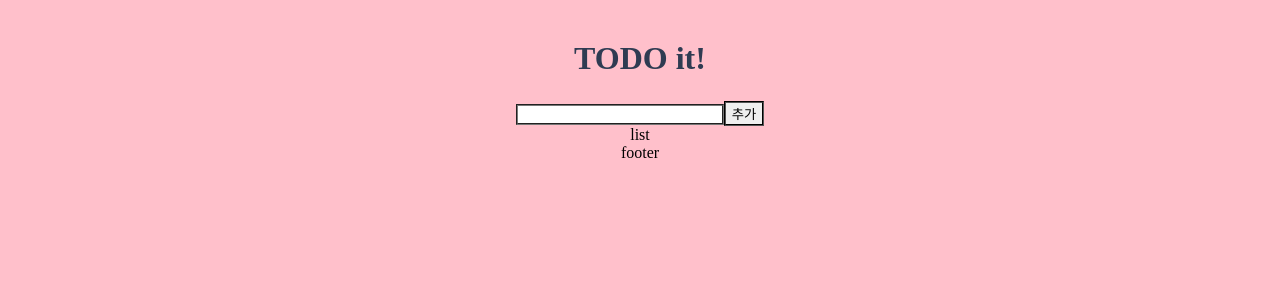
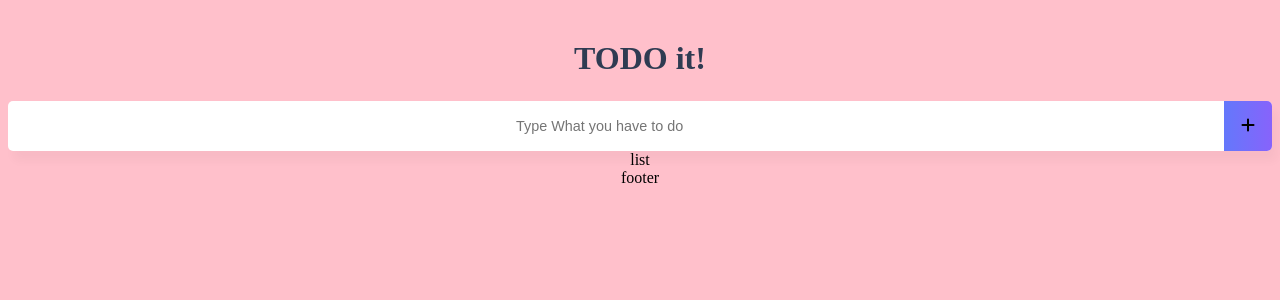
Before and after one commit to yejipractice/VueStudy, a Vue app: page / in a window 1280 px wide. Shown: the top 300 px of the page. Built offline with nearby package versions, Linux system fonts and the light colour scheme.

Commit message:
TodoInput css 추가

```diff
--- a/src/components/TodoInput.vue
+++ b/src/components/TodoInput.vue
@@ -1,7 +1,12 @@
 <template>
-    <div>
-        <input type="text" v-model="newTodoItem">
-        <button v-on:click="addTodo">추가</button>
+    <div class="inputBox shadow">
+        <input type="text" v-model="newTodoItem" v-on:keyup.enter="newTodoItem"
+        placeholder="Type What you have to do">
+        <!-- 버튼 대신 이벤트 받을 태그 -->
+        <span class="addContainer" v-on:click="newTodoItem">
+            <!-- 어썸 아이콘 -->
+            <i class="addbtn fas fa-plus" aria-hidden="true"></i>
+        </span>
     </div>
 </template>
 
@@ -28,5 +33,31 @@
 }
 </script>
 
-<style>
+<!-- vue파일에 있던 css는 하나로 합쳐진다. 다른 vue파일로 전염되지 않도록 scoped 추가 -->
+<style scoped>
+    input:focus {
+        outline: none;
+    }
+    .inputBox {
+        background: white;
+        height: 50px;
+        line-height: 50px;
+        border-radius: 5px;
+    }
+    .inputBox input {
+        border-style: none;
+        font-size: 0.9rem;
+    }
+    .addContainer {
+        float: right;
+        /* linear-gradient: 두 개 이상의 색이 직선을 따라 점진적으로 변화 */
+        background: linear-gradient(to right, #6478FB, #8763FB);
+        display: block;
+        width: 3rem;
+        border-radius: 0 5px 5px 0;
+    }
+    .addBtn {
+        color: white;
+        vertical-align: middle;
+    }
 </style>
```
